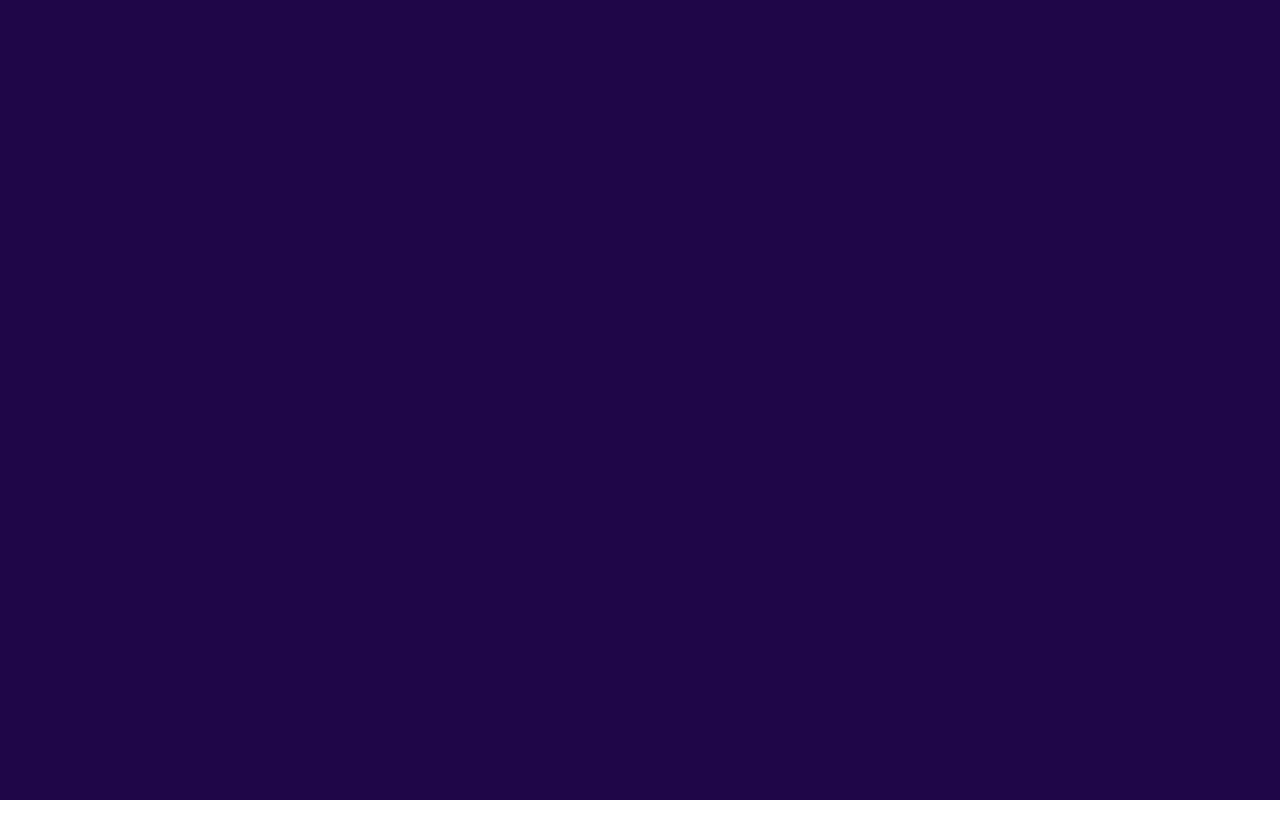
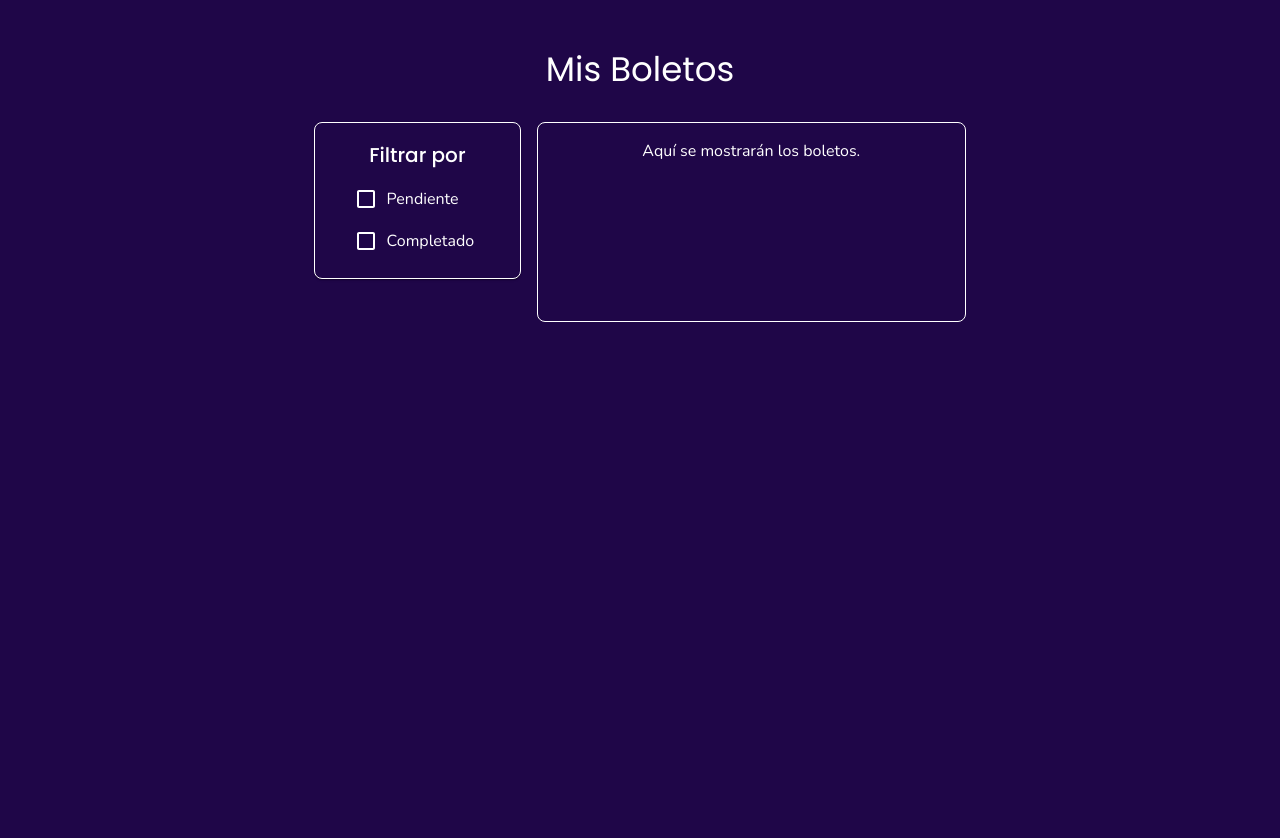
Before and after one commit to adrianajacobo2002/travel-web, a React (Vite) app: page /MyTickets in a window 1280 px wide. Before the commit this address had no page. Shown: the top 838 px of the page. Before the commit the page ends 800 px from the top, so only its background shows below. Built offline with nearby package versions, Linux system fonts and the light colour scheme.

Commit message:
MyTickets

```diff
--- a/src/App.jsx
+++ b/src/App.jsx
@@ -7,6 +7,7 @@ import "./App.css";
 
 
 import Landing from "./pages/Landing/Landing";
+import MyTickets from "./pages/MyTickets";
 
 
 
@@ -38,6 +39,8 @@ function App() {
         <Router>
           <Routes>
             <Route path="/" element={<Landing />} />
+            <Route path="MyTickets" element={<MyTickets />} />
+
           </Routes>
         </Router>
       </ThemeProvider>
--- /dev/null
+++ b/src/pages/MyTickets.jsx
@@ -0,0 +1,147 @@
+import React from "react";
+import {
+  Box,
+  Grid,
+  Typography,
+  Card,
+  FormControlLabel,
+  Checkbox,
+  FormControl,
+  FormGroup
+} from "@mui/material";
+
+export default function MyTickets() {
+  return (
+    <Box
+      id="myTicketsContainer"
+      name="myTicketsContainer"
+      sx={{
+        backgroundColor: "#1f0648", // Fondo morado principal
+        minHeight: "100vh",
+        p: 2,
+      }}
+    >
+      {/* Fila superior con el título centrado */}
+      <Grid container spacing={2}>
+        <Grid item xs={12}>
+          <Typography
+            id="ticketsTitle"
+            name="ticketsTitle"
+            variant="h4"
+            align="center"
+            color="white"
+            sx={{ mb: 2 }}
+          >
+            Mis Boletos
+          </Typography>
+        </Grid>
+
+        {/* Fila inferior con dos columnas: filtros (izq) y tickets (der) */}
+        <Grid item xs={12}>
+          <Grid container spacing={2}>
+            {/* Columna izquierda (aprox. 30%) */}
+            <Grid
+              id="leftFilterGrid"
+              name="leftFilterGrid"
+              item
+              xs={12}
+              md={4}
+            >
+              <Card
+                id="filterCard"
+                name="filterCard"
+                sx={{
+                  backgroundColor: "#1f0648",
+                  border: "1px solid white",
+                  borderRadius: "8px",
+                  p: 2,
+                }}
+              >
+                <FormControl
+                  id="filterFormControl"
+                  name="filterFormControl"
+                  component="fieldset"
+                  variant="standard"
+                >
+                  <Typography
+                    id="filterTitle"
+                    name="filterTitle"
+                    variant="h6"
+                    color="white"
+                    gutterBottom
+                  >
+                    Filtrar por
+                  </Typography>
+
+                  <FormGroup
+                    id="filterFormGroup"
+                    name="filterFormGroup"
+                  >
+                    <FormControlLabel
+                      id="pendingFilterLabel"
+                      name="pendingFilterLabel"
+                      control={
+                        <Checkbox
+                          id="pendingCheckbox"
+                          name="pendingCheckbox"
+                          sx={{ color: "white" }}
+                        />
+                      }
+                      label="Pendiente"
+                      sx={{ color: "white", ml: 0 }}
+                    />
+                    <FormControlLabel
+                      id="completedFilterLabel"
+                      name="completedFilterLabel"
+                      control={
+                        <Checkbox
+                          id="completedCheckbox"
+                          name="completedCheckbox"
+                          sx={{ color: "white" }}
+                        />
+                      }
+                      label="Completado"
+                      sx={{ color: "white", ml: 0 }}
+                    />
+                  </FormGroup>
+                </FormControl>
+              </Card>
+            </Grid>
+
+            {/* Columna derecha (aprox. 70%) */}
+            <Grid
+              id="rightTicketsGrid"
+              name="rightTicketsGrid"
+              item
+              xs={12}
+              md={8}
+            >
+              {/* Aquí irán los tickets (otro componente). */}
+              <Box
+                id="ticketsContainer"
+                name="ticketsContainer"
+                sx={{
+                  backgroundColor: "#1f0648",
+                  borderRadius: "8px",
+                  p: 2,
+                  minHeight: "200px",
+                  border: "1px solid white",
+                }}
+              >
+                <Typography
+                  id="ticketsPlaceholder"
+                  name="ticketsPlaceholder"
+                  variant="body1"
+                  color="white"
+                >
+                  Aquí se mostrarán los boletos.
+                </Typography>
+              </Box>
+            </Grid>
+          </Grid>
+        </Grid>
+
+      </Grid>
+    </Box>
+  );
+}
```
